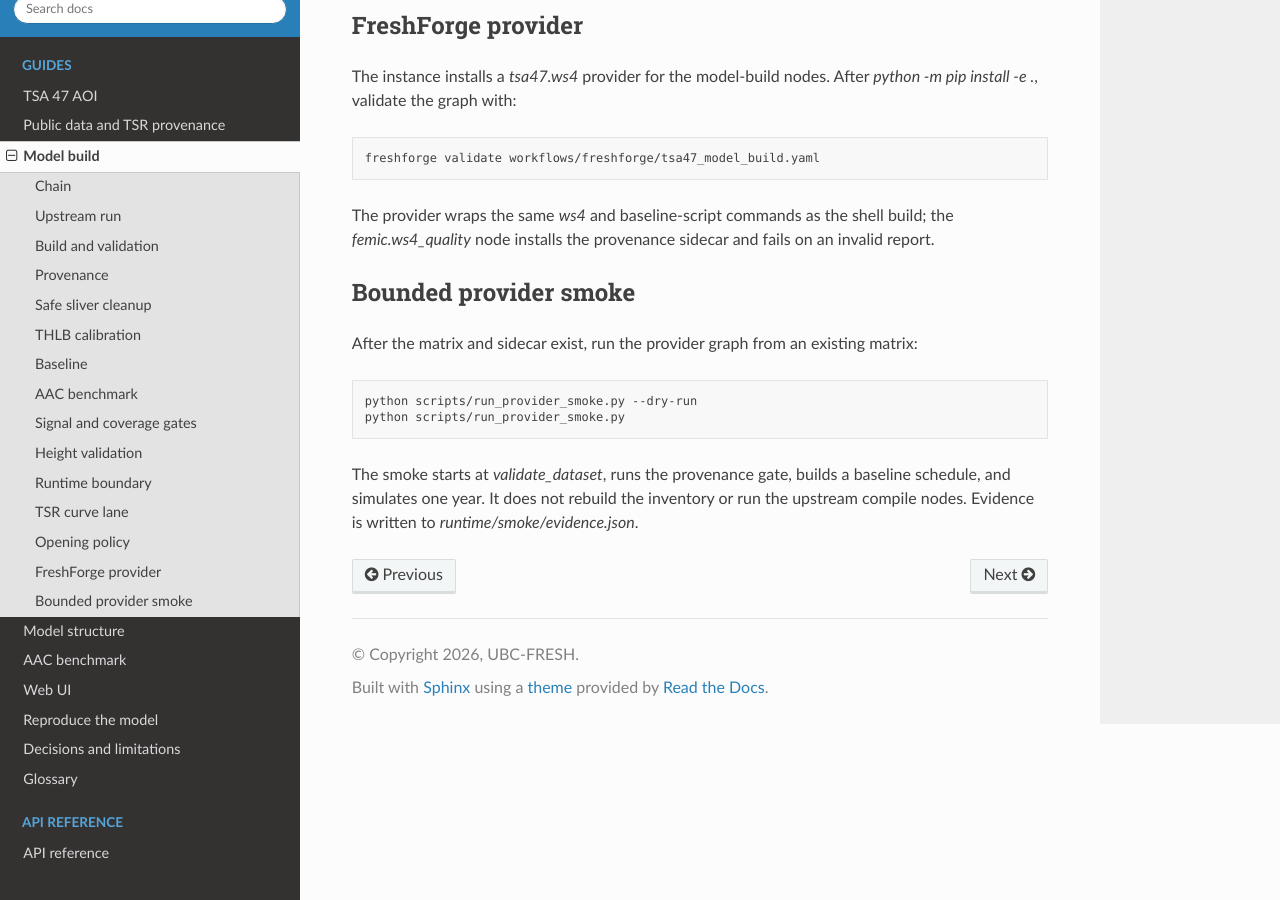
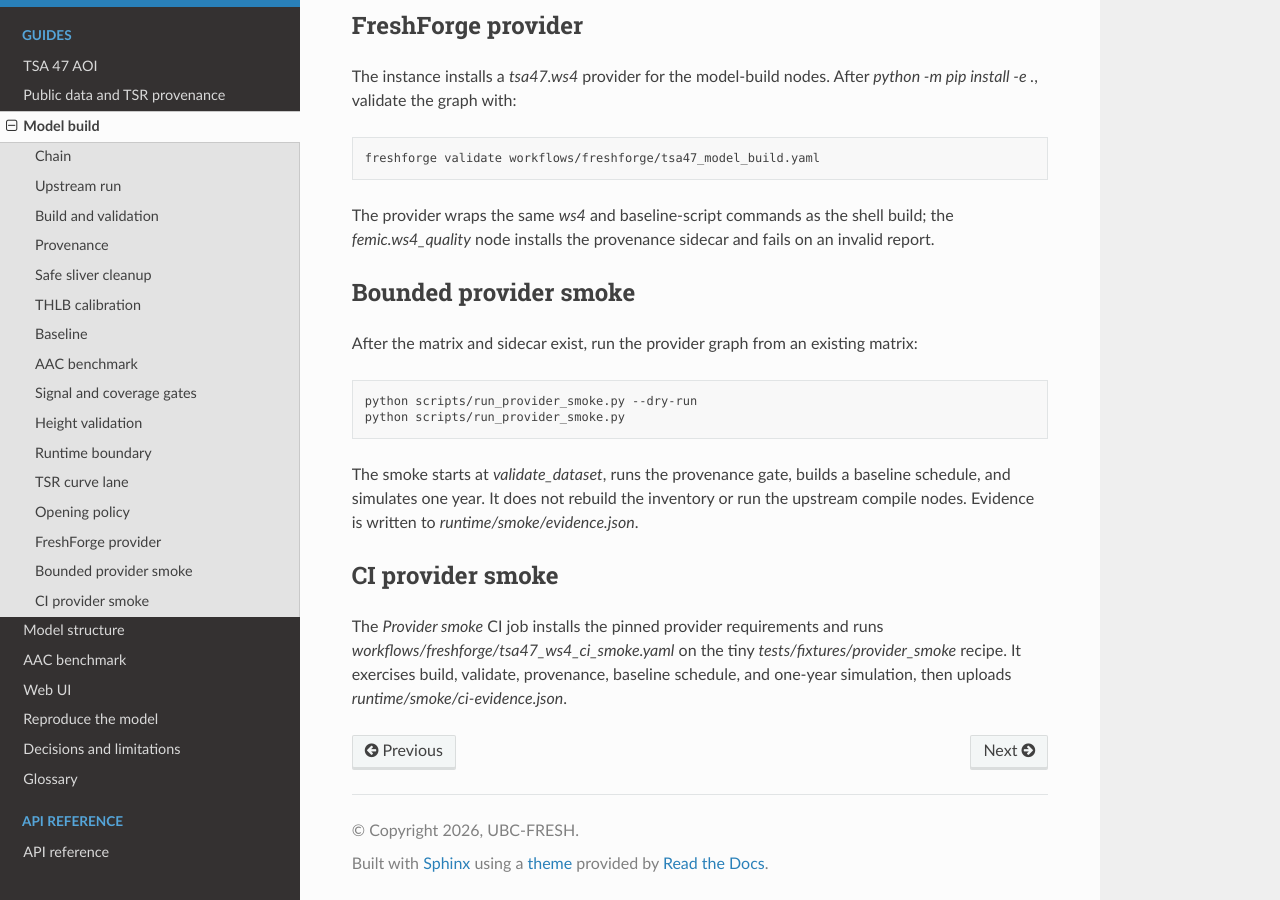
Before and after one commit to UBC-FRESH/femic-tsa47-instance, a Sphinx documentation site: the page built from docs/model-build.rst, in a window 1280 px wide and 900 px high, scrolled down 4688 px. Built offline with Sphinx 7.4.7 and the Read the Docs theme 3.1.0, drawn with Linux system fonts in a browser that asks for light colours.

Commit message:
P41 run the TSA 47 provider smoke in CI (#31)
* P41 run the provider smoke in CI

* P41 accept the FreshForge success status

---------

Co-authored-by: UBC-FRESH <fresh@ubc.ca>

```diff
--- a/docs/model-build.rst
+++ b/docs/model-build.rst
@@ -282,3 +282,12 @@
 The smoke starts at `validate_dataset`, runs the provenance gate, builds a baseline
 schedule, and simulates one year. It does not rebuild the inventory or run the upstream
 compile nodes. Evidence is written to `runtime/smoke/evidence.json`.
+
+
+CI provider smoke
+-----------------
+
+The `Provider smoke` CI job installs the pinned provider requirements and runs
+`workflows/freshforge/tsa47_ws4_ci_smoke.yaml` on the tiny
+`tests/fixtures/provider_smoke` recipe. It exercises build, validate, provenance, baseline
+schedule, and one-year simulation, then uploads `runtime/smoke/ci-evidence.json`.
--- /dev/null
+++ b/requirements-freshforge.txt
@@ -0,0 +1,2 @@
+femic[freshforge] @ git+https://github.com/UBC-FRESH/femic.git@e3251e9a699bd0cde4ceba8cb96304f1e3b2bd31
+ws4 @ git+https://github.com/UBC-FRESH/ws4.git@a5979d6b8b4377e8ad67758f2334c323def1f32c
```
Also changed, not shown: CHANGE_LOG.md (+4 -0 lines), 6 other files.
